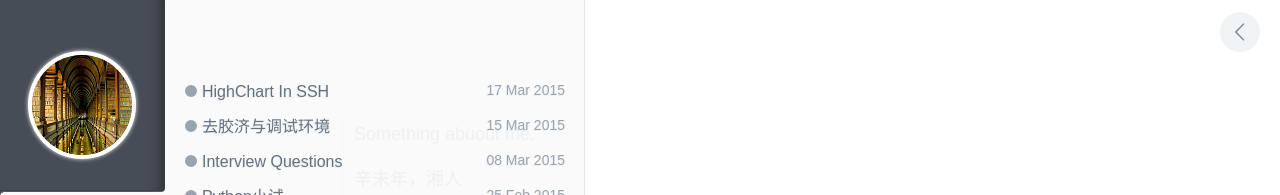
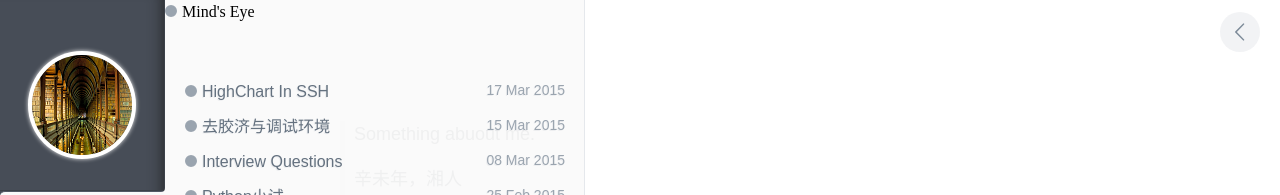
Before and after one commit to enlipan/enlipan.github.io, a Jekyll site: the page built from index.html, in a window 1280 px wide. Shown: the top 195 px of the page. Built offline with Jekyll 4.4.1, drawn with Linux system fonts in a browser that asks for light colours.

Commit message:
add Eye in post list

```diff
--- a/_layouts/index.html
+++ b/_layouts/index.html
@@ -38,7 +38,7 @@
           <input id="search-input" type="text" placeholder="Search..."  />
           	</form>
          -->
-
+        <span class="pl__circle"></span><span class="pl__title"><font style="font-family:Geek Victoria">Mind's Eye</font></span>
         <nav id="pl__container">
         {% for post in site.posts %}
           <a class="{{ post.categories }} pl__all" href="{{ post.url }}"><span class="pl__circle"></span><span class="pl__title">{{ post.title }}</span><span class="pl__date">{{ post.date | date: "%d %b %Y" }}</span></a>
```
